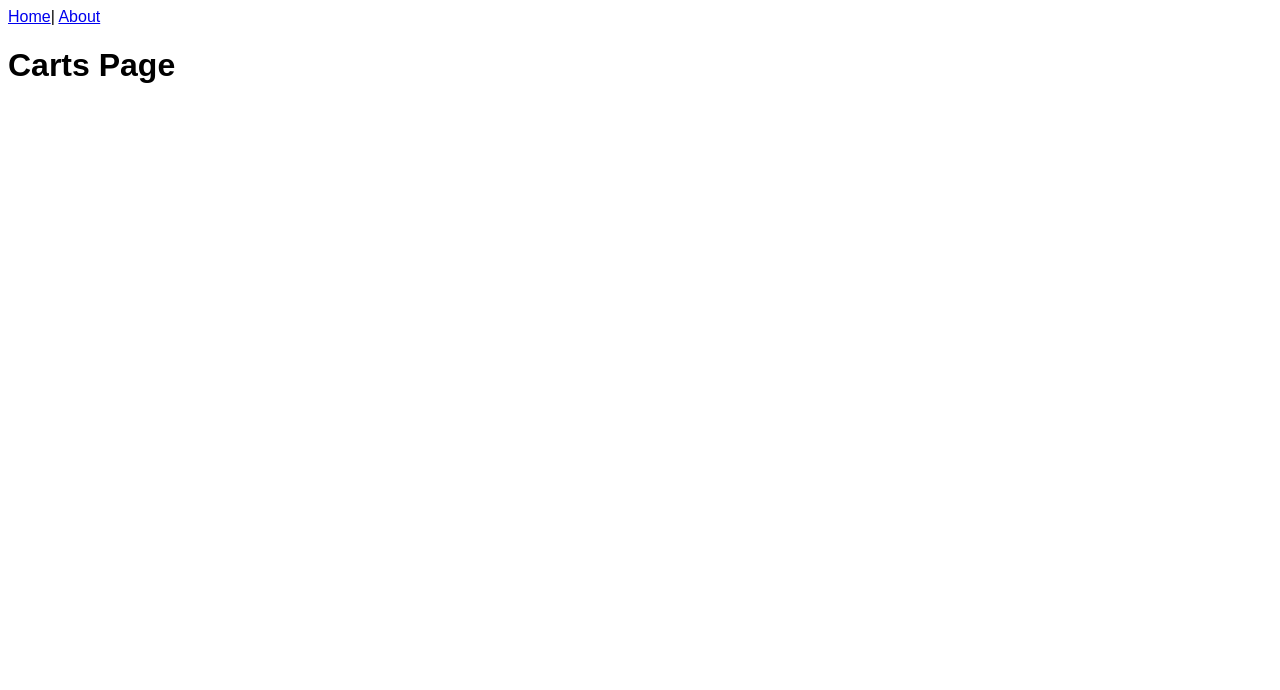
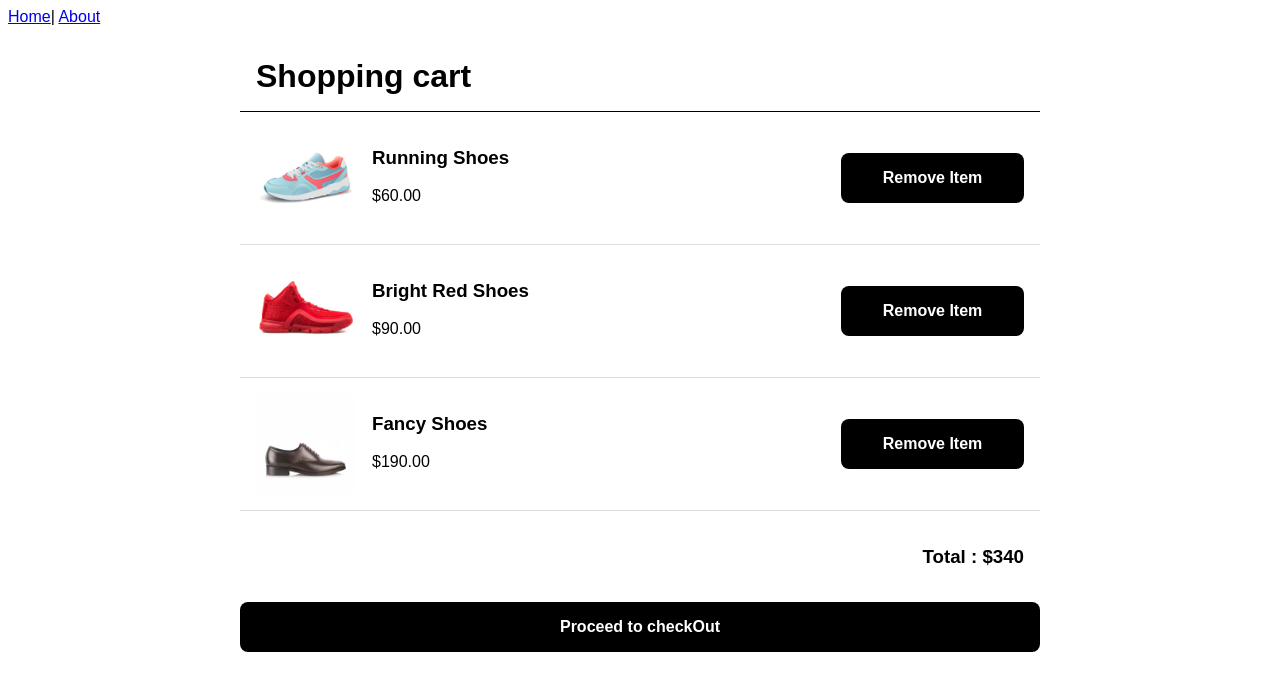
Before and after one commit to AmilaWeerasinghe/Fullstack-vue, a Vue app in the folder fsv-front-end/: page /cart in a window 1280 px wide. Shown: the top 690 px of the page. Built offline with nearby package versions, Linux system fonts and the light colour scheme.

Commit message:
carts page

```diff
--- a/fsv-front-end/src/views/CartPage.vue
+++ b/fsv-front-end/src/views/CartPage.vue
@@ -1,13 +1,72 @@
 <template>
-  <h1>Carts Page</h1>
+  <div id="page-wrap">
+    <h1>Shopping cart</h1>
+    <div v-for="product in cartItems" :key="product.id" class="product-container">
+      <img class="product-image" :src="product.imageUrl" />
+      <div class="details-wrap">
+        <h3>{{product.name}}</h3>
+        <p>${{product.price}}</p>
+      </div>
+      <button class="remove-button">Remove Item</button>
+    </div>
+    <h3 id="total-price">Total : ${{totalPrice}}</h3>
+    <button id="checkout-button">Proceed to checkOut</button>
+  </div>
 </template>
 <script>
+import { cartItems } from "../fake-data";
 export default {
   name: "CartPage",
+  data() {
+    return {
+      cartItems,
+    };
+  },
+  computed: {
+    totalPrice() {
+      return this.cartItems.reduce((sum, item) => sum + Number(item.price), 0);
+    },
+  },
 };
 </script>
-<style>
-.h1 {
-  color: green;
+<style scoped>
+h1 {
+  border-bottom: 1px solid black;
+  margin: 0;
+  margin-top: 16px;
+  padding: 16px;
+}
+
+#total-price {
+  padding: 16px;
+  text-align: right;
+}
+
+#checkout-button {
+  width: 100%;
+}
+
+.product-container {
+  align-content: "center";
+  border-bottom: 1px solid #ddd;
+  display: flex;
+  padding: 16px;
+  width: 100%;
+}
+
+.product-image {
+  flex: 1;
+  height: 100px;
+  max-width: 100px;
+}
+
+.details-wrap {
+  padding: 0 16px;
+  flex: 3;
+}
+
+.remove-button {
+  flex: 1;
+  margin: auto;
 }
 </style>
```
